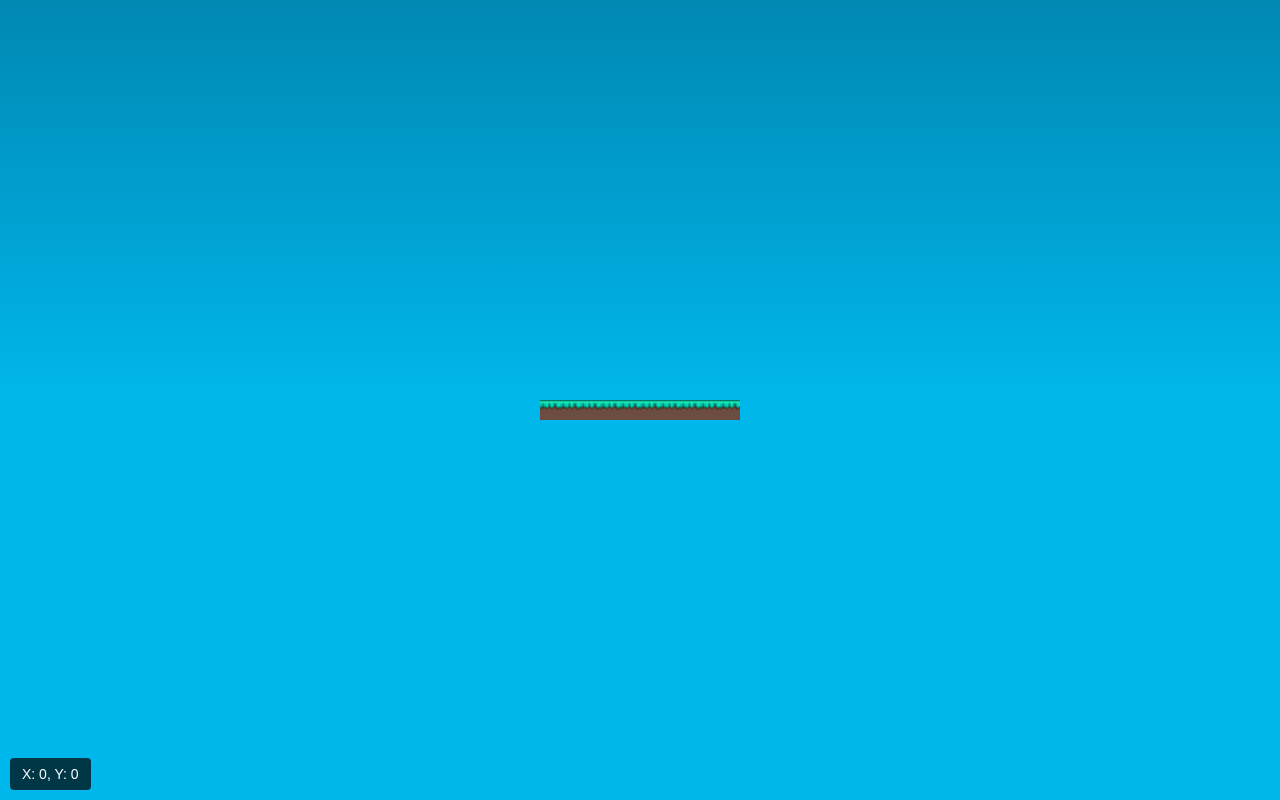
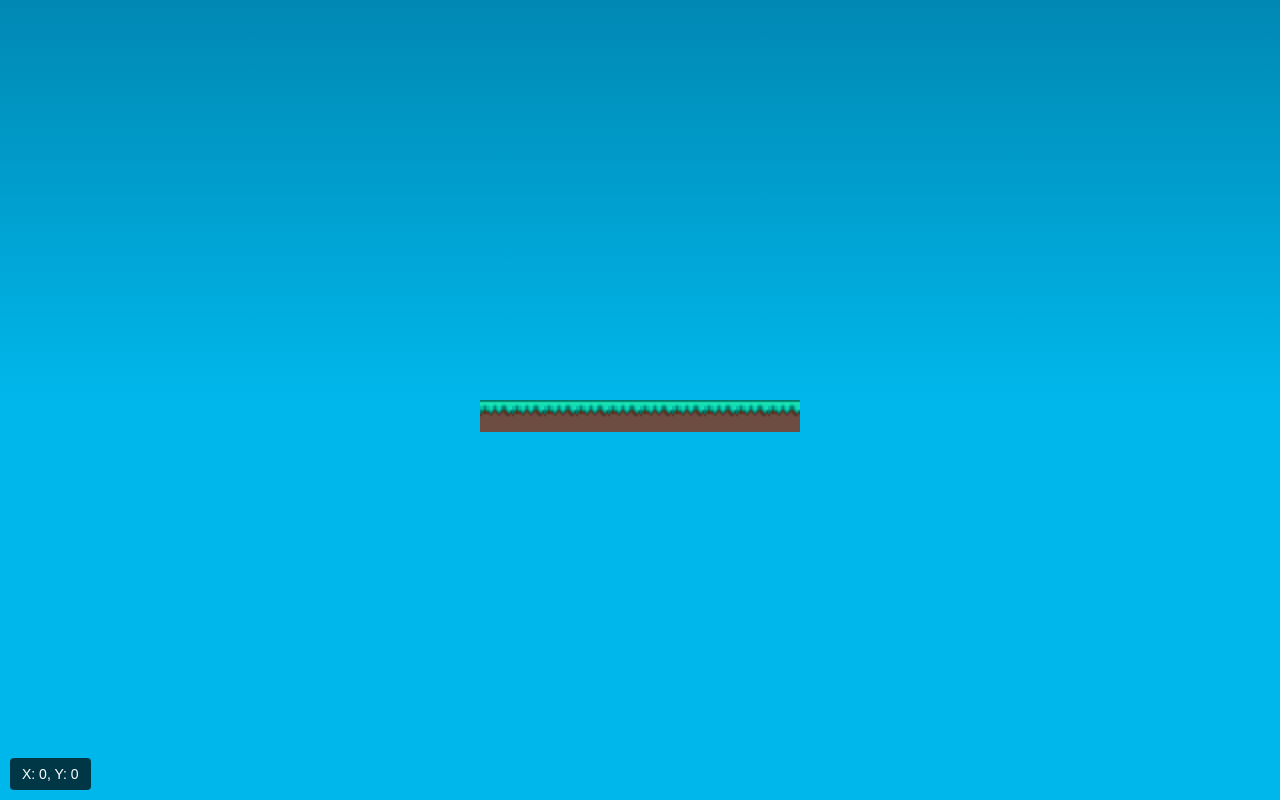
Before and after one commit to El3tr1ck/project-areaZ, a plain HTML site: page index.html in a window 1280 px wide. Drawn offline with Linux system fonts and the light colour scheme.

Commit message:
Update index.html

```diff
--- a/index.html
+++ b/index.html
@@ -21,7 +21,7 @@
             background-image:
                 linear-gradient(to right, rgba(255, 255, 255, 0.3) 1px, transparent 1px),
                 linear-gradient(to bottom, rgba(255, 255, 255, 0.3) 1px, transparent 1px);
-            background-size: 20px 20px;
+            background-size: 32px 32px; /* Aumentado de 20px para 32px */
             position: absolute;
             top: 50%;
             left: 50%;
@@ -58,10 +58,10 @@
 
         .grass-block {
             position: absolute;
-            width: 20px;
-            height: 20px;
+            width: 32px; /* Aumentado de 20px para 32px */
+            height: 32px; /* Aumentado de 20px para 32px */
             background-image: url('texturas/grama.png');
-            background-size: 20px 20px;
+            background-size: 32px 32px; /* Aumentado para corresponder */
             z-index: 5;
         }
     </style>
@@ -79,7 +79,7 @@
         const pointerLocation = document.getElementById('pointer-location');
         const highlight = document.getElementById('highlight');
         const platform = document.getElementById('platform');
-        const cellSize = 20;
+        const cellSize = 32; /* Aumentado de 20 para 32 */
         let isGridVisible = false;
 
         // Toggle do grid com Ctrl+Q
@@ -95,13 +95,13 @@
         // Cria a plataforma de grama em Y=0, centrada em X=0
         function createPlatform() {
             const platformWidth = 10; // 10 blocos de largura
-            const startX = -Math.floor(platformWidth / 2); // Começa para centralizar em X=0
+            const startX = -Math.floor(platformWidth / 2);
 
             for (let i = 0; i < platformWidth; i++) {
                 const block = document.createElement('div');
                 block.className = 'grass-block';
                 const xPos = (startX + i) * cellSize;
-                const yPos = 0; // Y=0
+                const yPos = 0;
                 block.style.left = `calc(50% + ${xPos}px)`;
                 block.style.top = `calc(50% + ${yPos}px)`;
                 platform.appendChild(block);
@@ -125,8 +125,8 @@
             const cellY = (gridY + Math.floor(2400 / cellSize / 2)) * cellSize;
             highlight.style.left = `${cellX + gridRect.left}px`;
             highlight.style.top = `${cellY + gridRect.top}px`;
-            highlight.style.width = `${cellSize - 2}px`;
-            highlight.style.height = `${cellSize - 2}px`;
+            highlight.style.width = `${cellSize - 2}px`; /* Ajustado para o novo tamanho */
+            highlight.style.height = `${cellSize - 2}px`; /* Ajustado para o novo tamanho */
             highlight.style.border = '2px solid #666';
             highlight.style.background = 'transparent';
         });
```
